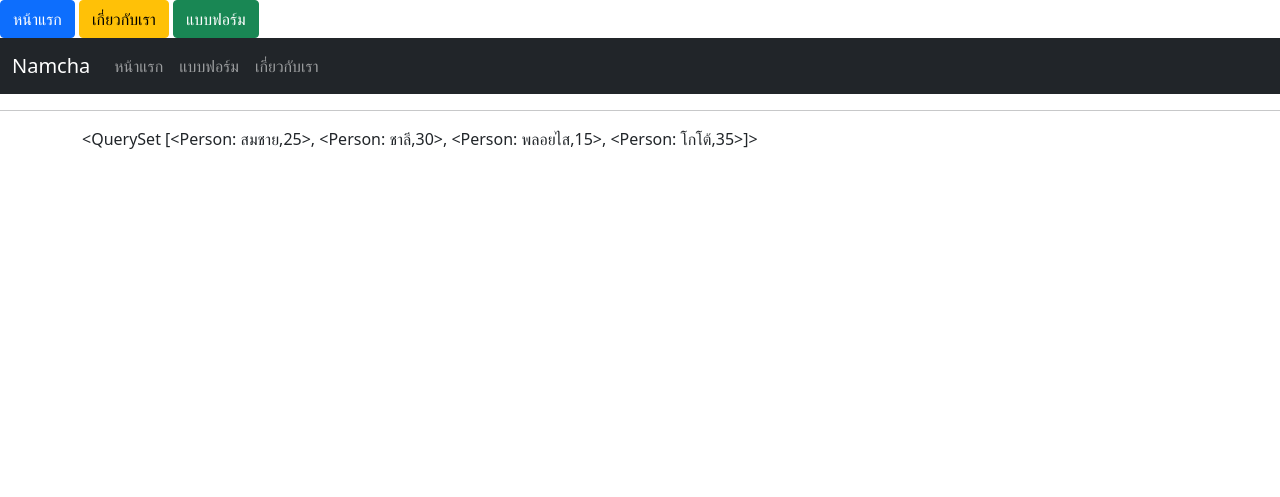
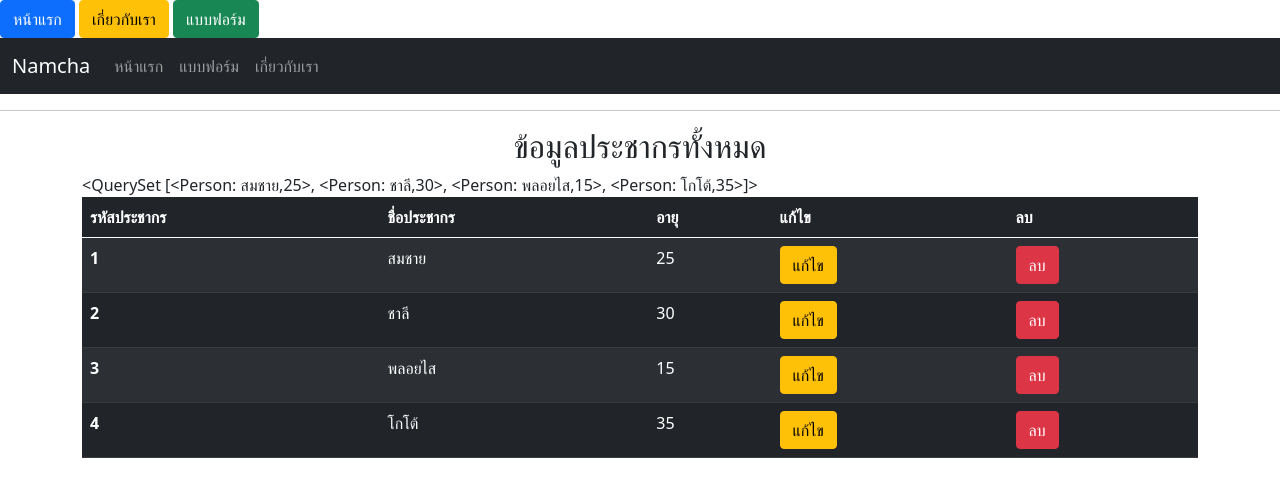
Before and after one commit to SkywalkerGK/django_1, a Django app: page / in a window 1280 px wide. Shown: the top 497 px of the page. Run offline with Django 4.2, Linux system fonts and the light colour scheme; data comes from the database, SQL or seed files in the repository.

Commit message:
change-to-table

```diff
--- a/myapp/templates/index.html
+++ b/myapp/templates/index.html
@@ -4,5 +4,29 @@
 {% endblock %}
 
 {% block content %}
+<h2 class="text-center">ข้อมูลประชากรทั้งหมด</h2>
 {{all_person}}
+<table class="table table-dark table-striped">
+    <thead>
+      <tr>
+        <th scope="col">รหัสประชากร</th>
+        <th scope="col">ชื่อประชากร</th>
+        <th scope="col">อายุ</th>
+        <th scope="col">แก้ไข</th>
+        <th scope="col">ลบ</th>
+      </tr>
+    </thead>
+    <tbody>
+      {% for person in all_person %}
+      <tr>
+        <th scope="row">{{person.id}}</th>
+        <td>{{person.name}}</td>
+        <td>{{person.age}}</td>
+        <td><a href="#" class="btn btn-warning">แก้ไข</a></td>
+        <td><a href="/" class="btn btn-danger">ลบ</a></td>
+      </tr>
+      {% endfor %}
+
+    </tbody>
+  </table>
 {% endblock %}
```
